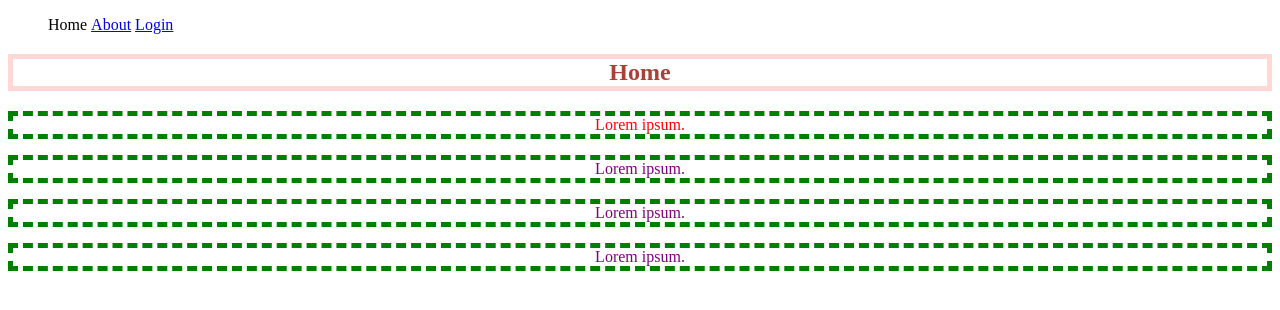
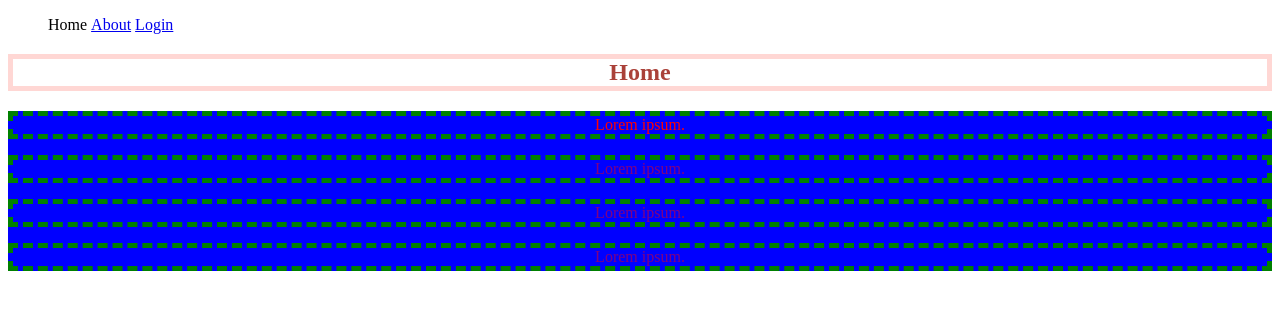
Before and after one commit to josharre/Udemy-Project-1, a plain HTML site: page index.html in a window 1280 px wide. Drawn offline with Linux system fonts and the light colour scheme.

Commit message:
Update style.css

```diff
--- a/style.css
+++ b/style.css
@@ -30,3 +30,7 @@ li {
 .active {
   color: red;
 }
+
+#div1 {
+  background: blue;
+}
```
